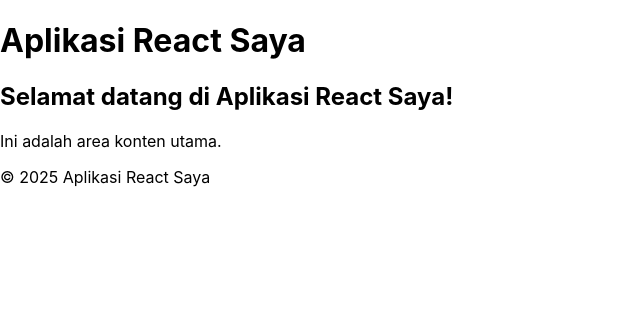
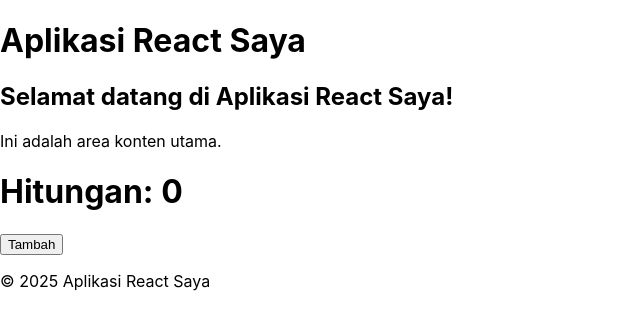
Before and after one commit to hawaesanda/-01-PENGANTAR-PEMROGRAMAN-BERBASIS-FRAMEWORK-DAN-REACTJS, a React (Create React App) app in the folder praktikum-react/my-react-app/: page / in a window 1280 px wide. Shown: the top 330 px of the page, without its empty margins (0-640 px from the left). Built offline with nearby package versions, Linux system fonts and the light colour scheme.

Commit message:
feat:: JSX untuk komponen dinamis

```diff
--- a/praktikum-react/my-react-app/src/App.js
+++ b/praktikum-react/my-react-app/src/App.js
@@ -1,4 +1,5 @@
 import React from 'react';
+import Counter from './Counter';
 
 // Komponen header
 function Header() {
@@ -34,6 +35,7 @@
     <div>
       <Header/>
       <Main/>
+      <Counter/>
       <Footer/>
     </div>
   );
--- /dev/null
+++ b/praktikum-react/my-react-app/src/Counter.js
@@ -0,0 +1,18 @@
+import React, {useState} from "react";
+
+function Counter() {
+    const [count, setCount] = useState(0);
+
+    function handleClick(){
+        setCount(count + 1);
+    }
+
+    return(
+        <div>
+            <h1>Hitungan: {count}</h1>
+            <button onClick={handleClick}>Tambah</button>
+        </div>
+    );
+}
+
+export default Counter;
```
